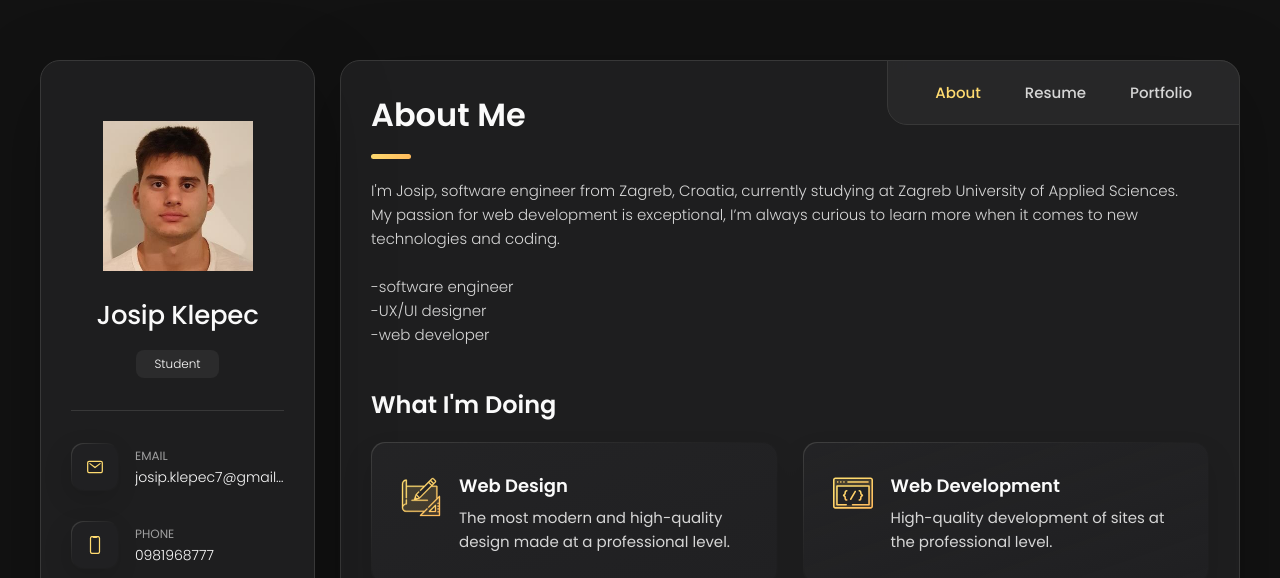
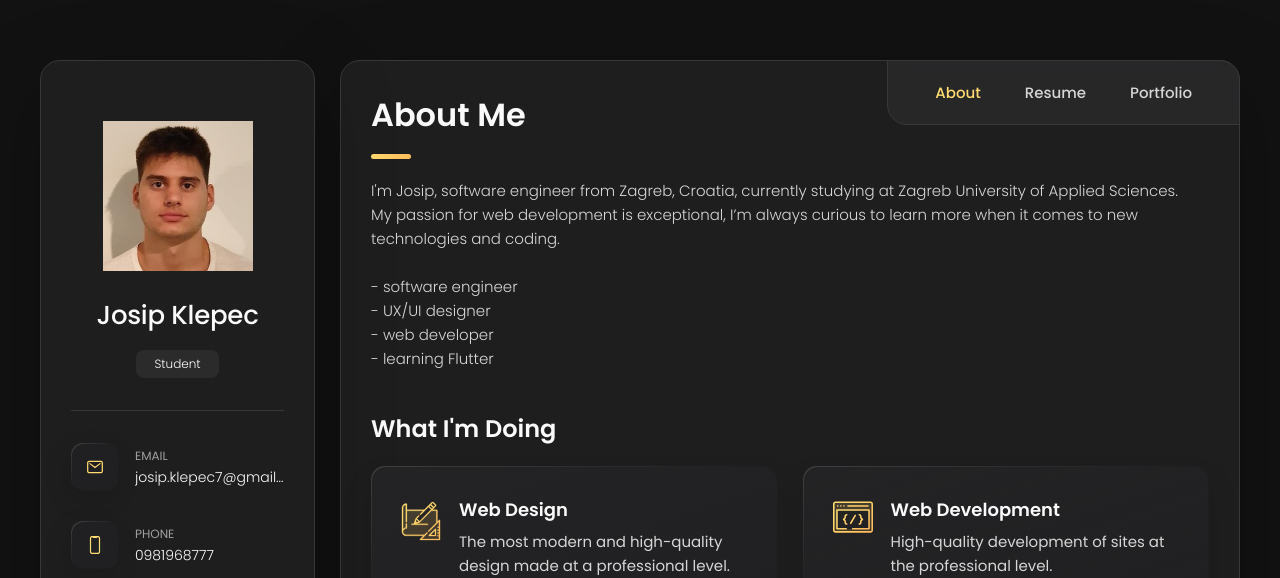
Before and after one commit to JosipKlepec/portfolio, a plain HTML site: page index.html in a window 1280 px wide. Shown: the top 578 px of the page. Drawn offline with nearby package versions, Linux system fonts and the light colour scheme.

Commit message:
Update index.html

```diff
--- a/index.html
+++ b/index.html
@@ -181,9 +181,10 @@
             I'm Josip, software engineer from Zagreb, Croatia, currently studying at Zagreb University of Applied Sciences.<br>
             My passion for web development is exceptional, I’m always curious to learn more when it comes to new technologies and coding.<br>
             <br>
-            -software engineer<br>
-            -UX/UI designer<br>
-            -web developer <br>
+            - software engineer<br>
+            - UX/UI designer<br>
+            - web developer <br>
+            - learning Flutter<br>
           </p>
 
 
```
